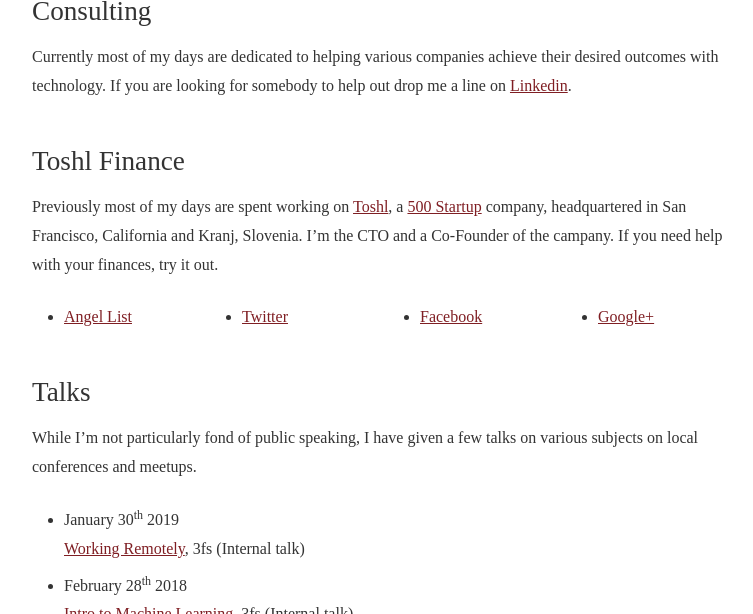
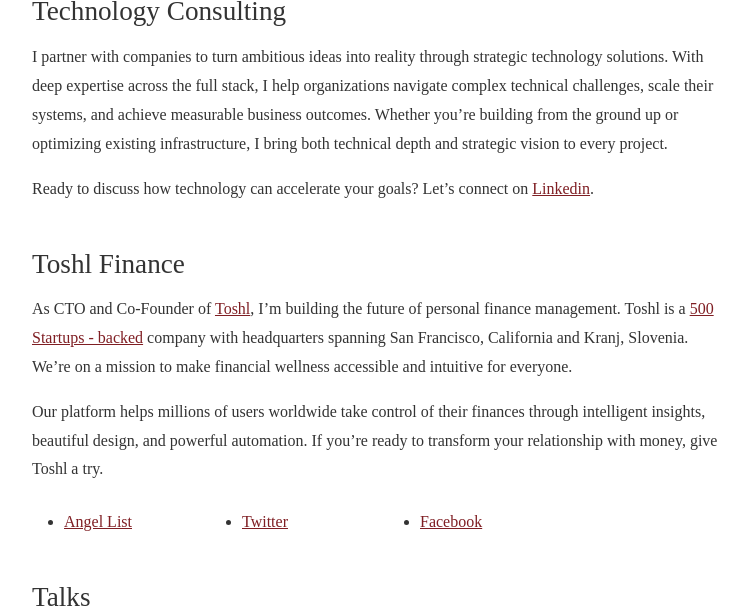
Before and after one commit to mihahribar/mihahribar.github.io, a Jekyll site: the page built from about.md, in a window 1280 px wide and 900 px high, cut to the strip 286-900 px from the top of the window. Shown: the whole strip, without its empty margins (260-1013 px from the left). Built offline with Jekyll 4.4.1, drawn with Linux system fonts in a browser that asks for light colours.

Commit message:
about and description updates

```diff
--- a/about.md
+++ b/about.md
@@ -11,23 +11,23 @@
 CTO of [Toshl](http://toshl.com) (mostly in that order). I'm always tinkering with various ideas whenever I find the time. You can see a list of my public
 projects and contributions on [Github](https://github.com/mihahribar).
 
-Consulting
+Technology Consulting
 ----------
 
-Currently most of my days are dedicated to helping various companies achieve their desired outcomes with technology. If you are looking for somebody to help out drop me a line on [Linkedin](http://www.linkedin.com/in/mihahribar).
+I partner with companies to turn ambitious ideas into reality through strategic technology solutions. With deep expertise across the full stack, I help organizations navigate complex technical challenges, scale their systems, and achieve measurable business outcomes. Whether you're building from the ground up or optimizing existing infrastructure, I bring both technical depth and strategic vision to every project.
+
+Ready to discuss how technology can accelerate your goals? Let's connect on [Linkedin](http://www.linkedin.com/in/mihahribar).
 
 Toshl Finance
 -------------
 
-Previously most of my days are spent working on
-[Toshl](https://toshl.com), a [500 Startup](http://500.co) company,
-headquartered in San Francisco, California and Kranj, Slovenia. I'm the
-CTO and a Co-Founder of the campany. If you need help with your finances, try it out.
+As CTO and Co-Founder of [Toshl](https://toshl.com), I'm building the future of personal finance management. Toshl is a [500 Startups - backed](http://500.co) company with headquarters spanning San Francisco, California and Kranj, Slovenia. We're on a mission to make financial wellness accessible and intuitive for everyone.
+
+Our platform helps millions of users worldwide take control of their finances through intelligent insights, beautiful design, and powerful automation. If you're ready to transform your relationship with money, give Toshl a try.
 
 - [Angel List](http://angel.co/toshl)
 - [Twitter](http://twitter.com/toshl)
 - [Facebook](http://www.facebook.com/ToshlFinance)
-- [Google+](https://plus.google.com/107346451756750757079)
 
 Talks
 -----
--- a/index.html
+++ b/index.html
@@ -1,8 +1,8 @@
 ---
 layout: default
 title: Miha Hribar
-description: Miha Hribar, Co-Founder and CTO of Toshl, writing about what makes him tick.
-keywords: restful, api, obj-c, php, javascript, startup, css, mac keyboard layout
+description: Technology consultant and CTO helping companies scale through strategic solutions. Co-Founder of Toshl Finance, 500 Startups alumni transforming personal finance.
+keywords: restful, api, startup, LLMS, AI, Claude Code, Vibe Coding, mac keyboard layout
 ---
 
 <section id="about">
```
